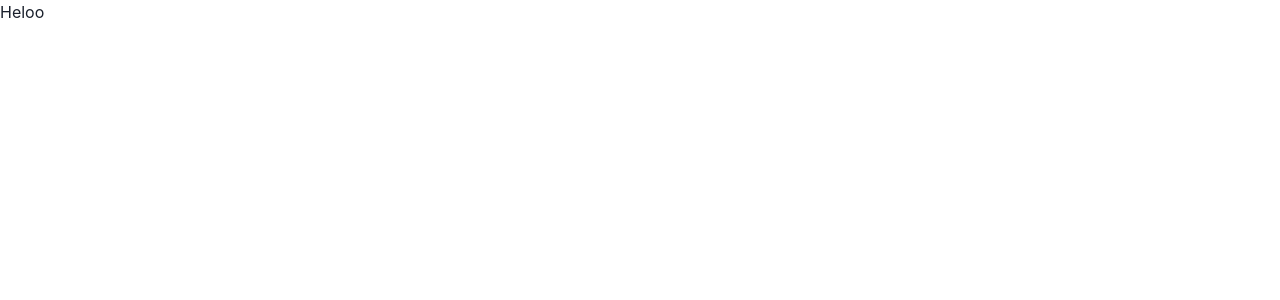
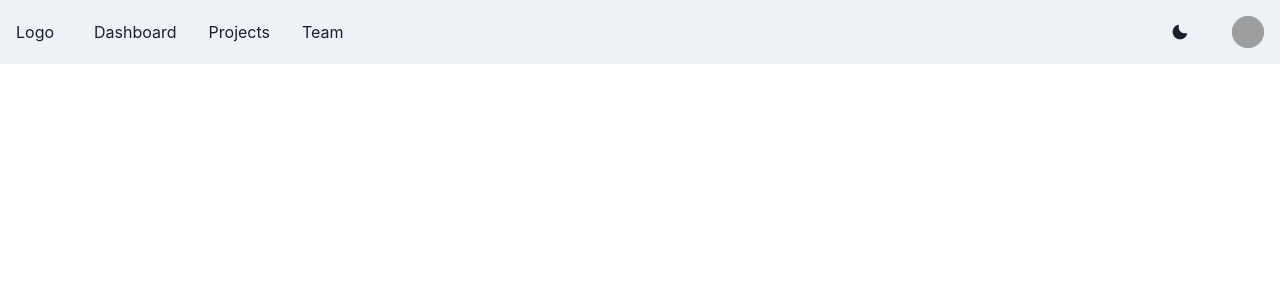
Before and after one commit to tnfssc/record-manager, a React (Vite) app: page / in a window 1280 px wide. Shown: the top 300 px of the page. Built offline with nearby package versions, Linux system fonts and the light colour scheme; grey boxes are pictures that could not be loaded.

Commit message:
Added Navbar

```diff
--- a/package.json
+++ b/package.json
@@ -16,6 +16,7 @@
   },
   "dependencies": {},
   "devDependencies": {
+    "@chakra-ui/icons": "^1.1.1",
     "@chakra-ui/react": "^1.8.1",
     "@emotion/react": "^11.7.1",
     "@emotion/styled": "^11.6.0",
--- a/src/App.tsx
+++ b/src/App.tsx
@@ -1,3 +1,5 @@
+import Layout from "./components/Layout";
+
 export default function App() {
-  return <div>Heloo</div>;
+  return <Layout></Layout>;
 }
--- /dev/null
+++ b/src/components/Layout/index.tsx
@@ -0,0 +1,11 @@
+import { Box } from "@chakra-ui/react";
+
+import Navbar from "../Navbar";
+
+export default function Layout({ children }: { children?: React.ReactNode }) {
+  return (
+    <Box>
+      <Navbar>{children}</Navbar>
+    </Box>
+  );
+}
--- /dev/null
+++ b/src/components/Navbar/index.tsx
@@ -0,0 +1,118 @@
+import { CloseIcon, HamburgerIcon, MoonIcon, SunIcon } from "@chakra-ui/icons";
+import {
+  Avatar,
+  Box,
+  Button,
+  Center,
+  Flex,
+  HStack,
+  IconButton,
+  Link,
+  Menu,
+  MenuButton,
+  MenuDivider,
+  MenuItem,
+  MenuList,
+  Stack,
+  useColorMode,
+  useColorModeValue,
+  useDisclosure,
+} from "@chakra-ui/react";
+import { ReactNode } from "react";
+
+const Links = ["Dashboard", "Projects", "Team"];
+
+const NavLink = ({ children }: { children: ReactNode }) => (
+  <Link
+    px={2}
+    py={1}
+    rounded={"md"}
+    _hover={{
+      textDecoration: "none",
+      bg: useColorModeValue("gray.200", "gray.700"),
+    }}
+  >
+    {children}
+  </Link>
+);
+
+export default function Navbar({ children }: { children?: ReactNode }) {
+  const { isOpen, onOpen, onClose } = useDisclosure();
+  const { colorMode, toggleColorMode } = useColorMode();
+
+  return (
+    <>
+      <Box bg={useColorModeValue("gray.100", "gray.900")} px={4}>
+        <Flex h={16} alignItems={"center"} justifyContent={"space-between"}>
+          <IconButton
+            size={"md"}
+            icon={isOpen ? <CloseIcon /> : <HamburgerIcon />}
+            aria-label={"Open Menu"}
+            display={{ md: "none" }}
+            onClick={isOpen ? onClose : onOpen}
+          />
+          <HStack spacing={8} alignItems={"center"}>
+            <Box>Logo</Box>
+            <HStack as={"nav"} spacing={4} display={{ base: "none", md: "flex" }}>
+              {Links.map((link) => (
+                <NavLink key={link}>{link}</NavLink>
+              ))}
+            </HStack>
+          </HStack>
+          <Flex alignItems={"center"}>
+            <Stack direction={"row"} spacing={7}>
+              <Button onClick={toggleColorMode}>
+                {colorMode === "light" ? <MoonIcon /> : <SunIcon />}
+              </Button>
+
+              <Menu>
+                <MenuButton
+                  as={Button}
+                  rounded={"full"}
+                  variant={"link"}
+                  cursor={"pointer"}
+                  minW={0}
+                >
+                  <Avatar
+                    size={"sm"}
+                    src={"https://avatars.dicebear.com/api/male/username.svg"}
+                  />
+                </MenuButton>
+                <MenuList alignItems={"center"}>
+                  <br />
+                  <Center>
+                    <Avatar
+                      size={"2xl"}
+                      src={"https://avatars.dicebear.com/api/male/username.svg"}
+                    />
+                  </Center>
+                  <br />
+                  <Center>
+                    <p>Username</p>
+                  </Center>
+                  <br />
+                  <MenuDivider />
+                  <MenuItem>Your Servers</MenuItem>
+                  <MenuItem>Account Settings</MenuItem>
+                  <MenuItem>Logout</MenuItem>
+                </MenuList>
+              </Menu>
+            </Stack>
+          </Flex>
+        </Flex>
+
+        {isOpen ? (
+          <Box pb={4} display={{ md: "none" }}>
+            <Stack as={"nav"} spacing={4}>
+              {Links.map((link) => (
+                <NavLink key={link}>{link}</NavLink>
+              ))}
+            </Stack>
+          </Box>
+        ) : null}
+      </Box>
+
+      <Box p={4}>{children}</Box>
+    </>
+  );
+}
```
Also changed, not shown: 1 other file (tests, documents, lock files or other folders).
